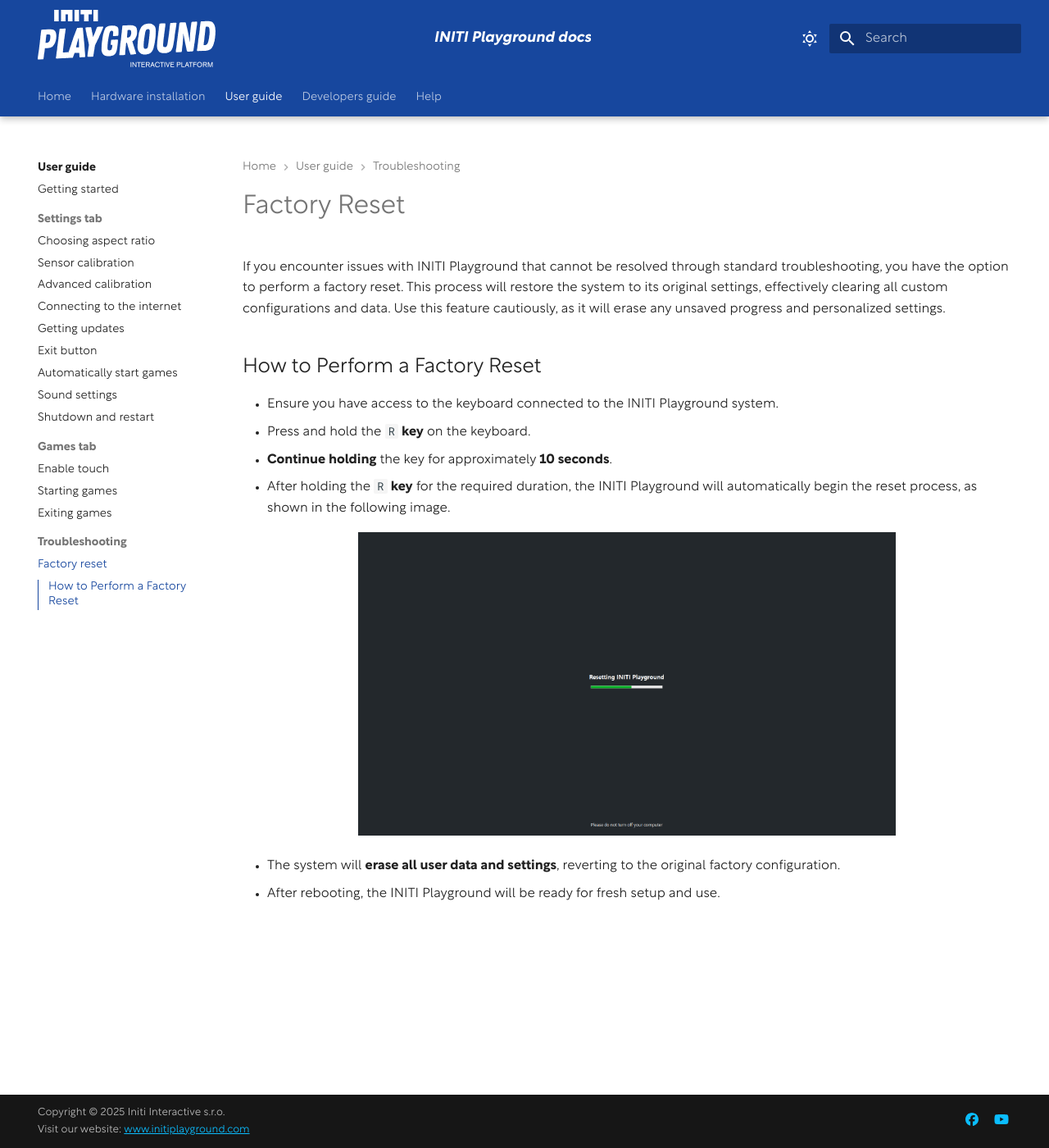
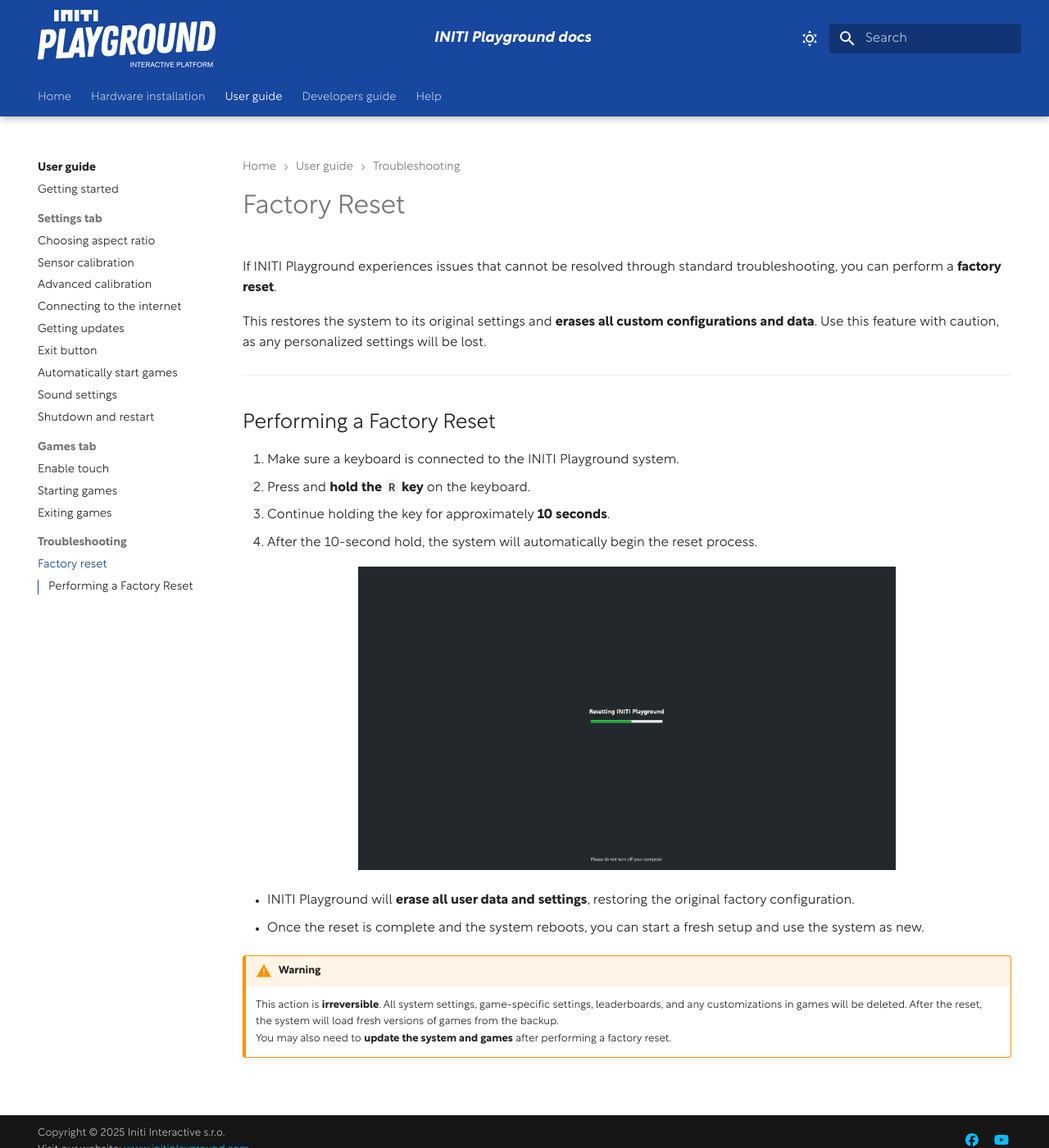
Before and after one commit to INITI-Playground/initi-playground-docs, an MkDocs documentation site: the page built from docs/setup/factory-reset.md, in a window 1280 px wide and 1400 px high. Shown: the whole window at 82% size. Built offline with MkDocs 1.6.1 and Material for MkDocs 9.7.7, drawn with Linux system fonts in a browser that asks for light colours.

Commit message:
update exiting and factory reset documentation for clarity and consistency

```diff
--- a/docs/setup/factory-reset.md
+++ b/docs/setup/factory-reset.md
@@ -1,27 +1,35 @@
 Title:   Factory reset
 Summary: How to reset INITI Playground to factory settings
 Authors: Ondrej Prucha
-Date:    August 20, 2024
+Date:    February 23, 2026
 blank-value:
 
 
 # Factory Reset
 
-If you encounter issues with INITI Playground that cannot be resolved through standard troubleshooting, you have the option to perform a factory reset. This process will restore the system to its original settings, effectively clearing all custom configurations and data. Use this feature cautiously, as it will erase any unsaved progress and personalized settings.
+If INITI Playground experiences issues that cannot be resolved through standard troubleshooting, you can perform a **factory reset**.
 
-## How to Perform a Factory Reset
+This restores the system to its original settings and **erases all custom configurations and data**. Use this feature with caution, as any personalized settings will be lost.
 
-- Ensure you have access to the keyboard connected to the INITI Playground system.
-- Press and hold the `R` **key** on the keyboard.
-- **Continue holding** the key for approximately **10 seconds**.
-- After holding the `R` **key** for the required duration, the INITI Playground will automatically begin the reset process, as shown in the following image.
+---
+
+## Performing a Factory Reset
+
+1. Make sure a keyboard is connected to the INITI Playground system.
+2. Press and **hold the `R` key** on the keyboard.
+3. Continue holding the key for approximately **10 seconds**.
+4. After the 10-second hold, the system will automatically begin the reset process.
 
 <div class="center imageWidth" markdown>
-![Shutdown options](assets/factory-reset.png "Shutdown options")
+![Factory reset](assets/factory-reset.png "Factory reset")
 </div>
 
-- The system will **erase all user data and settings**, reverting to the original factory configuration.
-- After rebooting, the INITI Playground will be ready for fresh setup and use.
+- INITI Playground will **erase all user data and settings**, restoring the original factory configuration.
+- Once the reset is complete and the system reboots, you can start a fresh setup and use the system as new.
+
+!!! warning
+    This action is **irreversible**. All system settings, game-specific settings, leaderboards, and any customizations in games will be deleted. After the reset, the system will load fresh versions of games from the backup.
+    You may also need to **update the system and games** after performing a factory reset.
 
 
 <br />
```
Also changed, not shown: docs/setup/exiting-games.md (+1 -1 lines).
